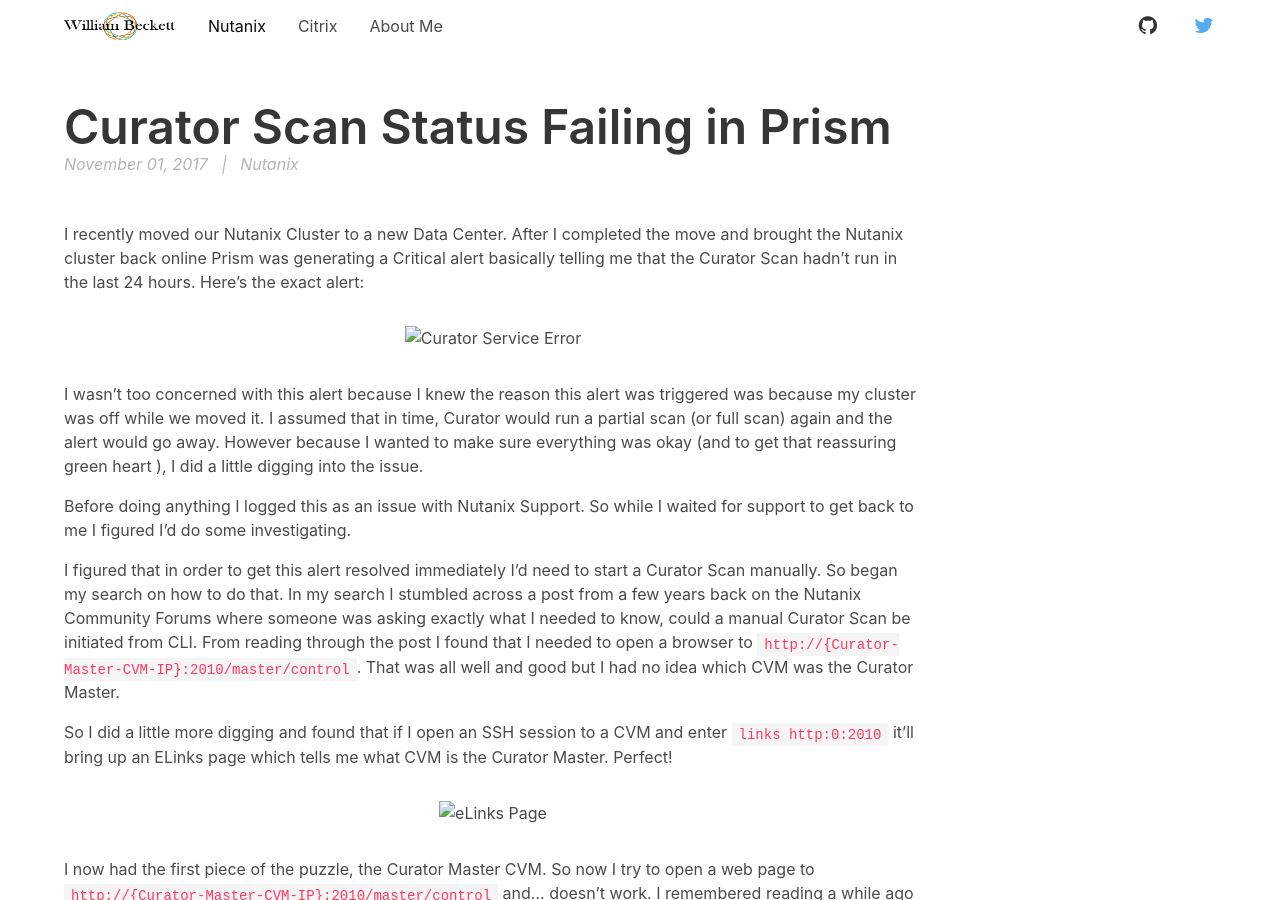
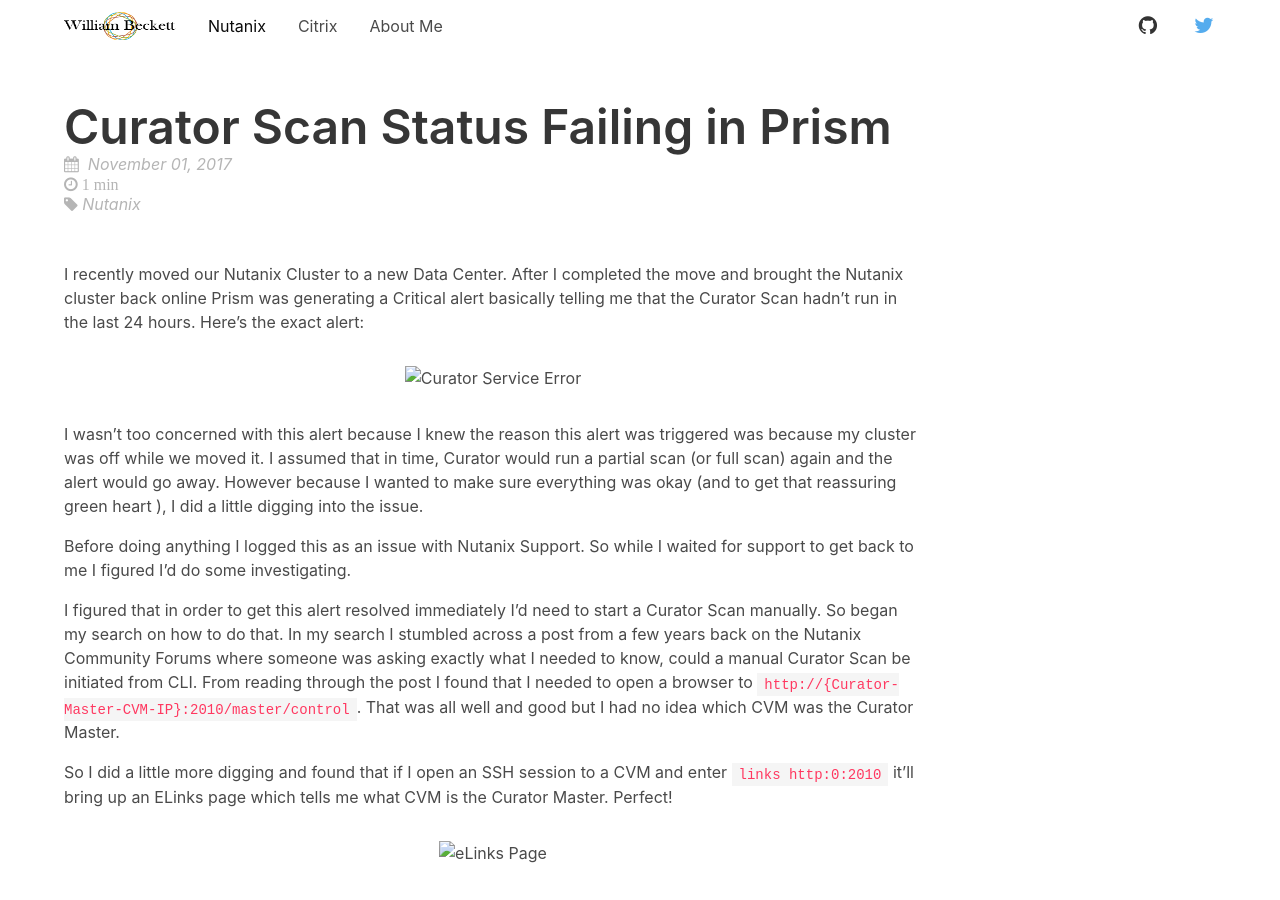
Before and after one commit to wjbeckett/blog, a Jekyll site: the page built from category/nutanix.html, in a window 1280 px wide and 900 px high. Built offline with Jekyll 4.4.1, drawn with Linux system fonts in a browser that asks for light colours; comment, search, counter and statistics services are not loaded; some of the changed text lies outside the part shown.

Commit message:
Added read time.

```diff
--- /dev/null
+++ b/_includes/read_time.html
@@ -0,0 +1,8 @@
+<span class="fa fa-sm fa-clock-o" title="Estimated read time">
+  {% assign words = content | number_of_words %}
+  {% if words < 360 %}
+    1 min
+  {% else %}
+    {{ words | divided_by:180 }} mins
+  {% endif %}
+</span>
--- a/_layouts/category.html
+++ b/_layouts/category.html
@@ -17,12 +17,15 @@
               </p>
               </a>
               <div class="subtitle is-6 has-text-grey-light">
-                <em datetime="{{ post.date | date_to_xmlschema }}">
-                  {{ post.date | date: '%B %d, %Y' }} &nbsp; | &nbsp;
+                <span class="fa fa-sm fa-calendar"></span>&nbsp;<em datetime="{{ post.date | date_to_xmlschema }}">
+                  {{ post.date | date: '%B %d, %Y' }}
                 </em>
+<br/>
+{% include read_time.html %}
+<br/>
                 {% for category in post.categories %}
                 <a class="has-text-grey-light is-capitalized" href="/category/{{ category }}">
-                  <em>{{ category }}</em>
+                  <span class="fa fa-sm fa-tag"></span>&nbsp;<em>{{ category }}</em>
                 </a>
                 {% endfor %}
               </div>
--- a/index.html
+++ b/index.html
@@ -19,13 +19,15 @@
           </p>
         </a>
         <div class="subtitle is-6 has-text-grey-light">
-          <span class="fa fa-sm fa-calendar"></span><em datetime="{{ post.date | date_to_xmlschema }}">
+          <span class="fa fa-sm fa-calendar"></span>&nbsp;<em datetime="{{ post.date | date_to_xmlschema }}">
             {{ post.date | date: '%B %d, %Y' }}
           </em>
 <br/>
+{% include read_time.html %}
+<br/>
           {% for category in post.categories %}
           <a class="has-text-grey-light is-capitalized" href="/category/{{ category }}">
-            <span class="fa fa-sm fa-tag"></span><em>{{ category }}</em>
+            <span class="fa fa-sm fa-tag"></span>&nbsp;<em>{{ category }}</em>
           </a>
           {% endfor %}
       </div>
```
Also changed, not shown: _layouts/post.html (+4 -3 lines).
